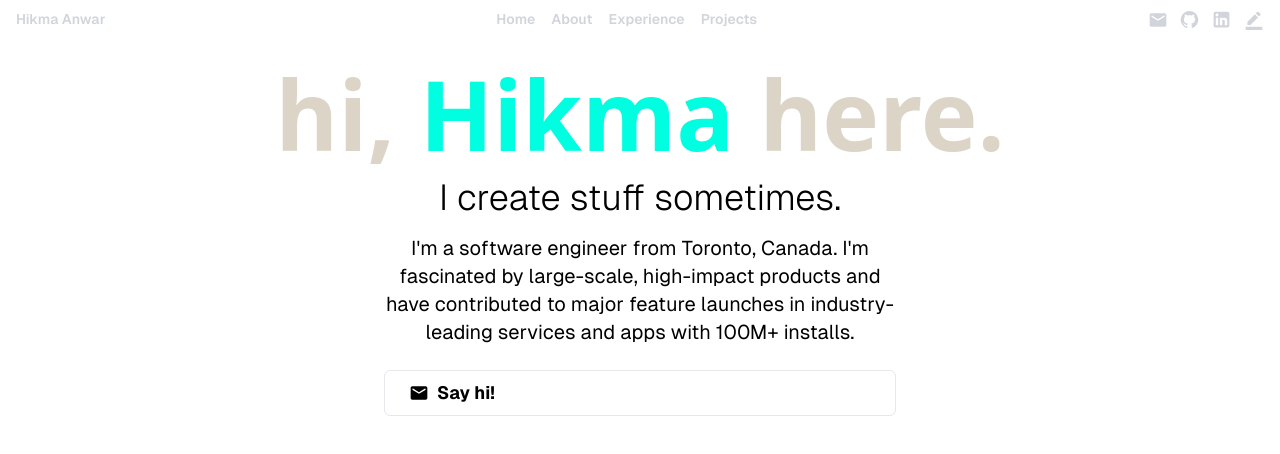
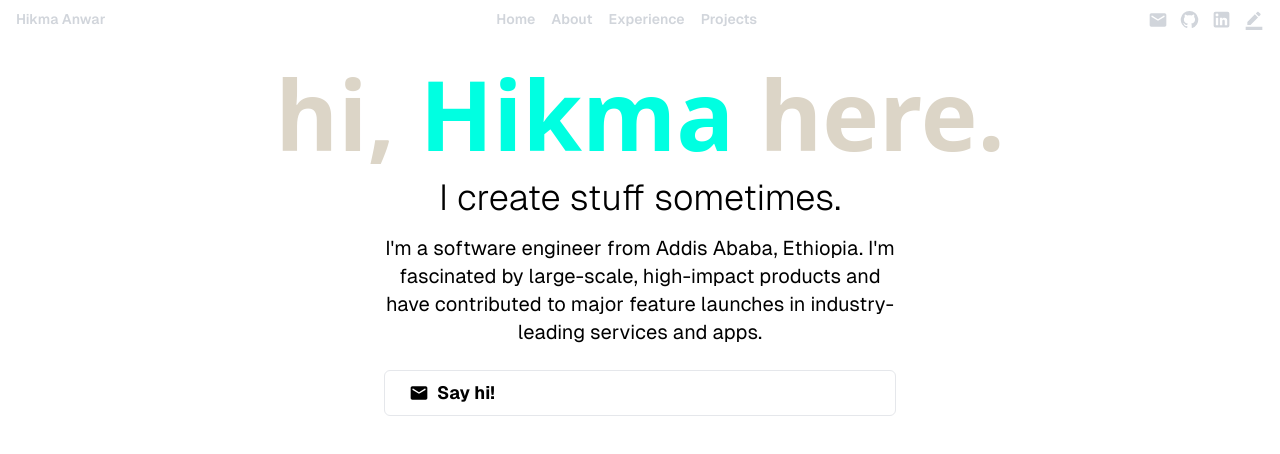
Before and after one commit to HikmaAnwar/hikma-s-portfolio, a Next.js app: page / in a window 1280 px wide. Shown: the top 454 px of the page. Built offline with nearby package versions, Linux system fonts and the light colour scheme.

Commit message:
fix: minor change

```diff
--- a/src/app/components/Intro.jsx
+++ b/src/app/components/Intro.jsx
@@ -39,13 +39,12 @@ const Intro = () => {
           I create stuff sometimes.
         </div>
         <p className="mt-4 text-slate text-lg md:text-xl max-w-lg">
-          I'm a software engineer from Toronto, Canada. I'm fascinated by
+          I'm a software engineer from Addis Ababa, Ethiopia. I'm fascinated by
           large-scale, high-impact products and have contributed to major
-          feature launches in industry-leading services and apps with 100M+
-          installs.
+          feature launches in industry-leading services and apps.
         </p>
         <a
-          href="mailto:gazijarin@gmail.com"
+          href="mailto:hikmaanwar89@gmail.com"
           className="mt-6 flex items-center space-x-2 border border-greenBright px-6 py-2 rounded-md text-lg font-bold hover:bg-lightestNavy transition duration-300"
         >
           <EmailRounded fontSize="small" />
```
